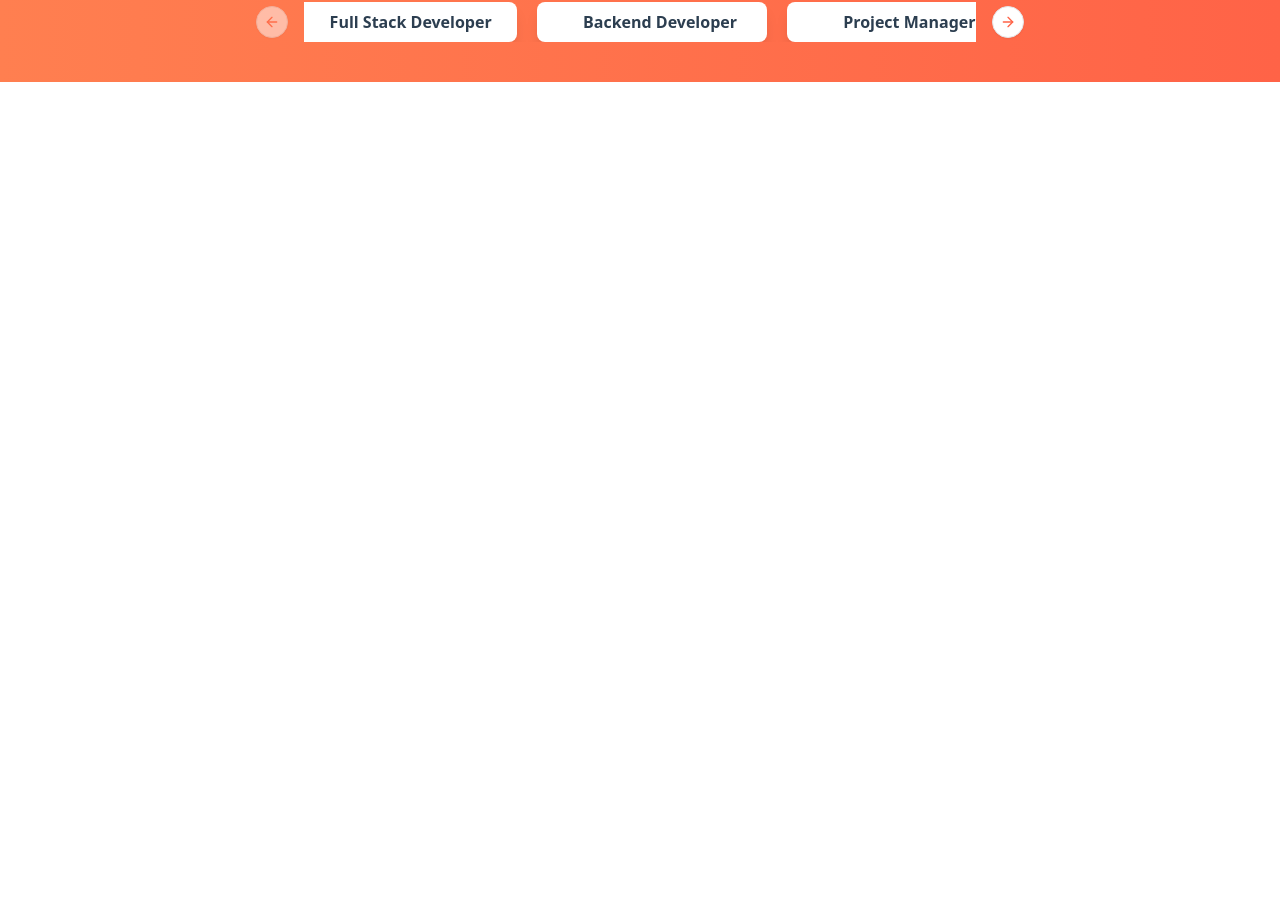
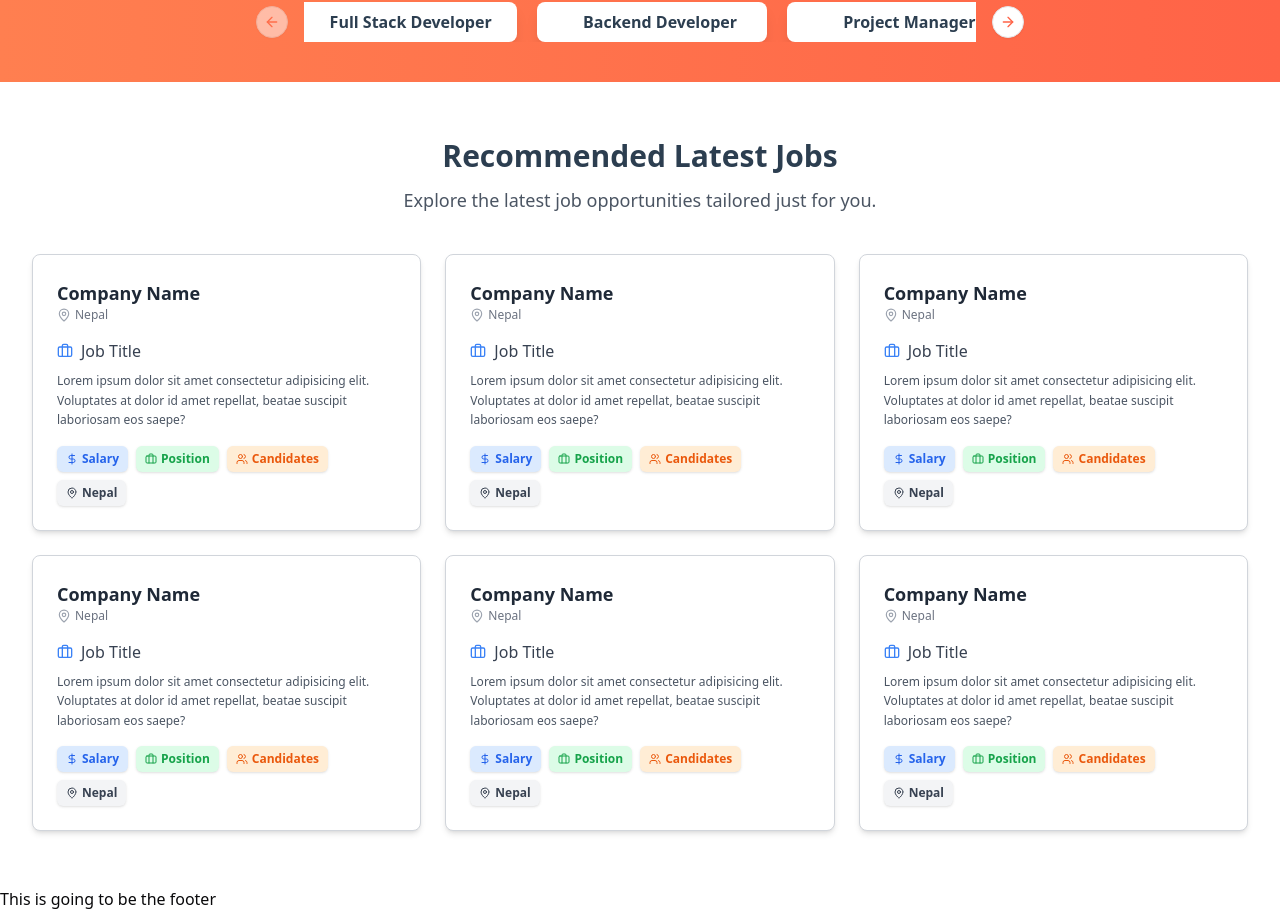
Before and after one commit to aryastha/Online-Job-Portal, a React (Vite) app in the folder Frontend/: page / in a window 1280 px wide. Shown: the part 530-1441 px from the top of the page. Before the commit the page ends 800 px from the top, so only its background shows below. Built offline with nearby package versions, Linux system fonts and the light colour scheme.

Commit message:
Job Cards Updated

```diff
--- a/Frontend/src/components/components_lite/Categories.jsx
+++ b/Frontend/src/components/components_lite/Categories.jsx
@@ -38,7 +38,7 @@
       </div>
       <Carousel className="w-full max-w-2xl mx-auto">
         <CarouselContent className="space-x-5">
-          {Category.map((category) => {
+          {Category.map((category, index) => {
             return (
               <CarouselItem className="flex justify-center items-center md:basis-1/3 lg:basis-1/3 bg-white rounded-lg shadow-lg hover:shadow-2xl transition-shadow duration-300">
                 <div className="text-center">
--- /dev/null
+++ b/Frontend/src/components/components_lite/Footer.jsx
@@ -0,0 +1,11 @@
+import React from 'react'
+
+const Footer = () => {
+  return (
+    <div>
+      This is going to be the footer
+    </div>
+  )
+}
+
+export default Footer
--- a/Frontend/src/components/components_lite/Home.jsx
+++ b/Frontend/src/components/components_lite/Home.jsx
@@ -2,7 +2,8 @@
 import Navbar from './Navbar';
 import Header from './Header';
 import Categories from './Categories';
-
+import LatestJobs from './LatestJobs';
+import Footer from './Footer';
 
 const Home = () => {
   return (
@@ -10,6 +11,8 @@
       <Navbar />
       <Header />
       <Categories />
+      <LatestJobs />
+      <Footer />
     </div>
   )
 }
--- /dev/null
+++ b/Frontend/src/components/components_lite/JobCards.jsx
@@ -0,0 +1,46 @@
+import React from "react";
+import { Badge } from "../ui/badge";
+import { Briefcase, MapPin, DollarSign, Users } from "lucide-react";
+
+const JobCards = () => {
+  return (
+    <div className="p-6 shadow-md border border-gray-300 bg-white rounded-lg cursor-pointer hover:shadow-lg hover:scale-105 transition-all duration-300">
+      {/* Company Info */}
+      <div className="mb-4">
+        <h1 className="font-semibold text-lg text-gray-800">Company Name</h1>
+        <p className="text-xs text-gray-500 flex items-center gap-1">
+          <MapPin size={14} className="text-gray-400" /> Nepal
+        </p>
+      </div>
+
+      {/* Job Info */}
+      <div className="mb-4">
+        <h2 className="font-medium text-md text-gray-700 flex items-center gap-2">
+          <Briefcase size={16} className="text-blue-500" /> Job Title
+        </h2>
+        <p className="text-xs text-gray-600 mt-2 leading-relaxed">
+          Lorem ipsum dolor sit amet consectetur adipisicing elit. Voluptates at
+          dolor id amet repellat, beatae suscipit laboriosam eos saepe?
+        </p>
+      </div>
+
+      {/* Job Details - Badges (No Hover) */}
+      <div className="flex flex-wrap gap-2 mt-4">
+        <Badge className="bg-blue-100 text-blue-600 hover:bg-blue-100 hover:text-blue-600 flex items-center gap-1 px-2 py-1 text-xs">
+          <DollarSign size={12} /> Salary
+        </Badge>
+        <Badge className="bg-green-100 text-green-600 hover:bg-green-100 hover:text-green-600 flex items-center gap-1 px-2 py-1 text-xs">
+          <Briefcase size={12} /> Position
+        </Badge>
+        <Badge className="bg-orange-100 text-orange-600 hover:bg-orange-100 hover:text-orange-600 flex items-center gap-1 px-2 py-1 text-xs">
+          <Users size={12} /> Candidates
+        </Badge>
+        <Badge className="bg-gray-100 text-gray-700 hover:bg-gray-100 hover:text-gray-700 flex items-center gap-1 px-2 py-1 text-xs">
+          <MapPin size={12} /> Nepal
+        </Badge>
+      </div>
+    </div>
+  );
+};
+
+export default JobCards;
--- /dev/null
+++ b/Frontend/src/components/components_lite/LatestJobs.jsx
@@ -0,0 +1,56 @@
+// import React from 'react'
+// import JobCards from './JobCards'
+// const randomJobs = [1,2,3,4,5,6,7,8,9,10,11,12,13,14]
+
+// const LatestJobs = () => {
+//   return (
+//     <div className="max-w-7xl mx-auto my-7">
+//       <h2>
+//       <div className="text-3xl font-bold text-[#2C3E50]">
+//         Recommended Latest Jobs
+//       </div>
+//       </h2>
+//       {/* Job cards */}
+//       <div className="grid grid-cols-3 gap-7 my-6">
+//       {randomJobs.slice(0,6).map((job, index)=>(
+//          <JobCards key={index}/>
+//       ))}
+//       </div>
+
+
+
+//     </div>
+//   )
+// }
+
+// export default LatestJobs
+
+import React from 'react';
+import JobCards from './JobCards';
+
+const randomJobs = [1, 2, 3, 4, 5, 6, 7, 8, 9, 10, 11, 12, 13, 14];
+
+const LatestJobs = () => {
+  return (
+    <div className="max-w-7xl mx-auto my-14 px-4 sm:px-6 lg:px-8">
+      {/* Heading and Subtitle */}
+      <div className="text-center mb-10">
+        <h2 className="text-3xl font-bold text-[#2C3E50]">
+          Recommended Latest Jobs
+        </h2>
+        <p className="mt-3 text-lg text-gray-600">
+          Explore the latest job opportunities tailored just for you.
+        </p>
+      </div>
+
+      {/* Job Cards Grid */}
+      <div className="grid grid-cols-1 sm:grid-cols-2 lg:grid-cols-3 gap-6">
+        {randomJobs.slice(0, 6).map((job, index) => (
+          <JobCards key={index} />
+        ))}
+      </div>
+    </div>
+  );
+};
+
+export default LatestJobs;
--- /dev/null
+++ b/Frontend/src/components/ui/badge.jsx
@@ -0,0 +1,34 @@
+import * as React from "react"
+import { cva } from "class-variance-authority";
+
+import { cn } from "@/lib/utils"
+
+const badgeVariants = cva(
+  "inline-flex items-center rounded-md border px-2.5 py-0.5 text-xs font-semibold transition-colors focus:outline-none focus:ring-2 focus:ring-ring focus:ring-offset-2",
+  {
+    variants: {
+      variant: {
+        default:
+          "border-transparent bg-primary text-primary-foreground shadow hover:bg-primary/80",
+        secondary:
+          "border-transparent bg-secondary text-secondary-foreground hover:bg-secondary/80",
+        destructive:
+          "border-transparent bg-destructive text-destructive-foreground shadow hover:bg-destructive/80",
+        outline: "text-foreground",
+      },
+    },
+    defaultVariants: {
+      variant: "default",
+    },
+  }
+)
+
+function Badge({
+  className,
+  variant,
+  ...props
+}) {
+  return (<div className={cn(badgeVariants({ variant }), className)} {...props} />);
+}
+
+export { Badge, badgeVariants }
```
